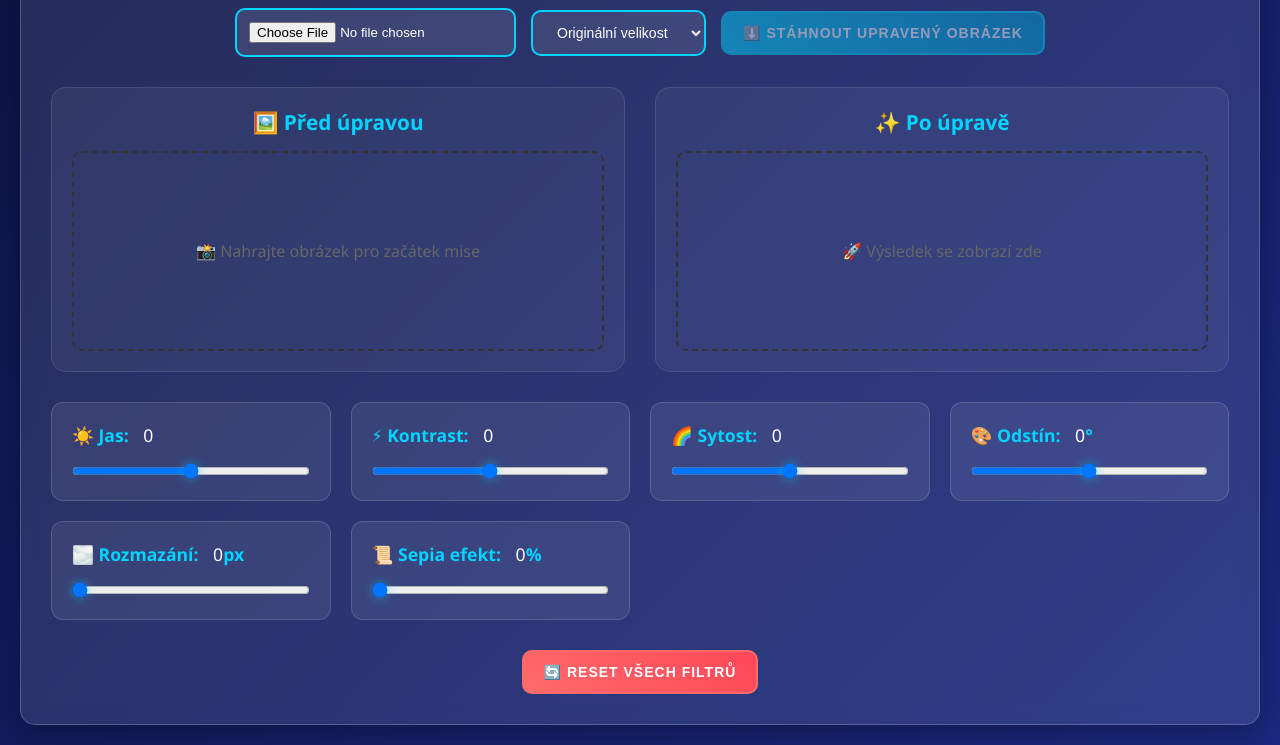
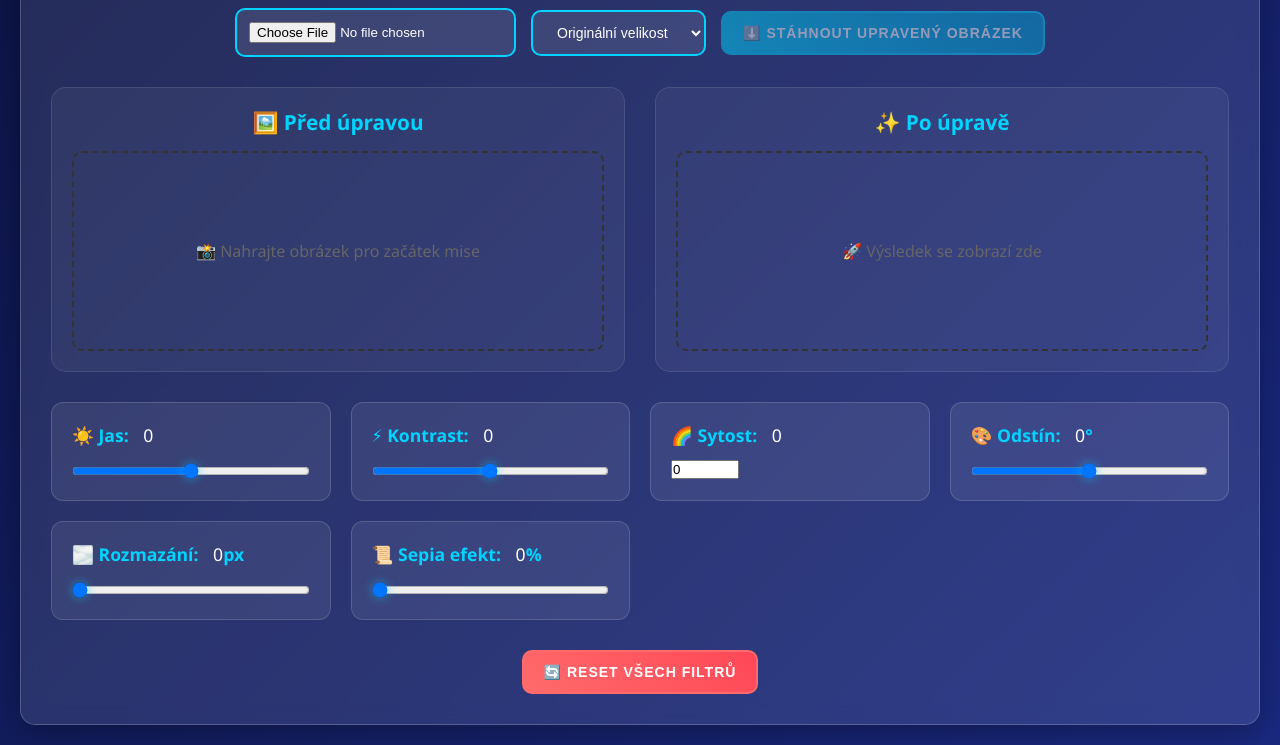
Before and after one commit to jirka22med/Foto-Editor-Hvezdna-flotila, a plain HTML site: page index.html in a window 1280 px wide. Shown: the part 128-873 px from the top of the page. Drawn offline with Linux system fonts and the light colour scheme.

Commit message:
Update index.html

```diff
--- a/index.html
+++ b/index.html
@@ -291,7 +291,7 @@
             </div>
             <div class="control-group">
                 <label for="saturation">🌈 Sytost: <span class="value-display" id="saturationValue">0</span></label>
-                <input type="range" id="saturation" min="-100" max="100" value="0">
+                <input type="number" id="saturation" min="-200" max="200" value="0">
             </div>
             <div class="control-group">
                 <label for="hue">🎨 Odstín: <span class="value-display" id="hueValue">0</span>°</label>
```
